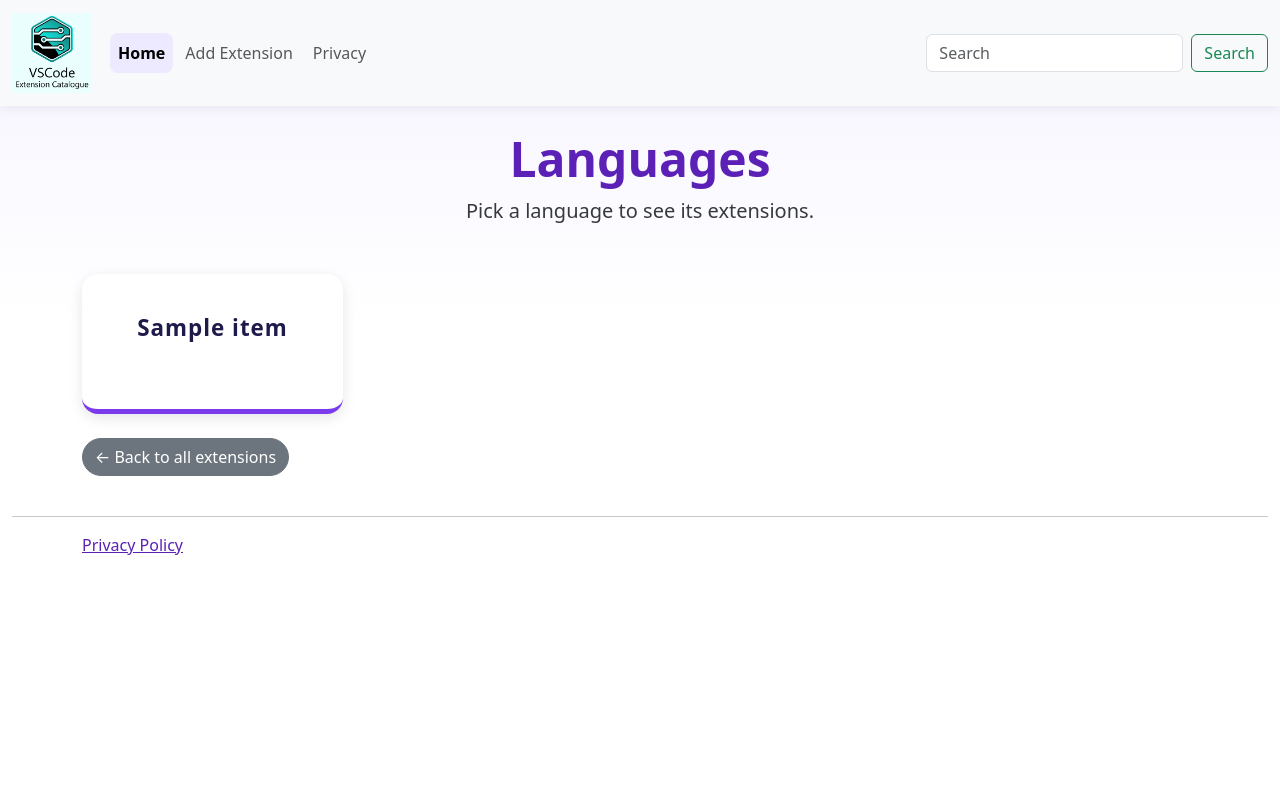
After one commit to TempeHS/2027SE_Flask_PWA_Extension_Vladimir.G, a Flask app: page /languages.html in a window 1280 px wide. The commit adds this page. Run offline with Flask 3, Linux system fonts and the light colour scheme; a database or web service that is not in the repository returns one stand-in record (values such as "Sample title"); data that the repository does not hold is empty; some libraries are stand-ins or nearby versions.

Commit message:
extenion task 1:

```diff
--- a/api.py
+++ b/api.py
@@ -44,6 +44,12 @@ def post():
         return {"error": "Unauthorised"}, 401
 
 
+@api.route("/languages", methods=["GET"])
+@limiter.limit("3/second", override_defaults=False)
+def languages():
+    return dbHandler.get_languages(), 200
+
+
 @api.route("/", methods=["GET"])
 @limiter.limit("3/second", override_defaults=False)
 def get():
--- a/main.py
+++ b/main.py
@@ -103,5 +103,14 @@ def form():
         return render_template("/add.html", data={})
 
 
+@app.route("/languages.html", methods=["GET"])
+def languages_page():
+    try:
+        languages = requests.get("http://127.0.0.1:3000/languages").json()
+    except requests.exceptions.RequestException:
+        languages = []
+    return render_template("/languages.html", languages=languages)
+
+
 if __name__ == "__main__":
     app.run(debug=True, host="0.0.0.0", port=5000)
--- a/static/css/style.css
+++ b/static/css/style.css
@@ -1,5 +1,193 @@
+/* Search highlight (required by the search feature) */
 .highlight {
   background-color: yellow;
   border-radius: 20px;
   border: 1px yellow solid;
 }
+
+/* Page colours */
+:root {
+  --accent: #7c3aed;
+  --accent-dark: #5b21b6;
+  --accent-light: #ede9fe;
+  --ink: #1e1b4b;
+}
+
+body {
+  background: linear-gradient(180deg, #f5f3ff 0%, #ffffff 40%);
+  color: var(--ink);
+  min-height: 100vh;
+}
+
+/* Heading box */
+body .bg-body-tertiary.rounded-3 {
+  background: linear-gradient(135deg, var(--accent), #2563eb) !important;
+  color: #ffffff;
+  box-shadow: 0 10px 30px rgba(91, 33, 182, 0.25);
+}
+
+body .display-4 {
+  font-weight: 800;
+  letter-spacing: -0.5px;
+}
+
+body .lead {
+  opacity: 0.9;
+}
+
+/* Menu */
+body .navbar {
+  box-shadow: 0 2px 12px rgba(0, 0, 0, 0.08);
+}
+
+body .nav-link {
+  border-radius: 8px;
+  margin: 0 2px;
+  transition: background-color 0.2s ease;
+}
+
+body .nav-link:hover {
+  background-color: var(--accent-light);
+}
+
+body .nav-link.active {
+  background-color: var(--accent-light);
+  font-weight: 700;
+  color: var(--accent-dark);
+}
+
+/* Buttons */
+body .btn-primary {
+  background-color: var(--accent);
+  border-color: var(--accent);
+  transition:
+    transform 0.15s ease,
+    background-color 0.15s ease;
+}
+
+body .btn-primary:hover,
+body .btn-primary:focus {
+  background-color: var(--accent-dark);
+  border-color: var(--accent-dark);
+  transform: translateY(-2px);
+}
+
+body .btn-group {
+  flex-wrap: wrap;
+  gap: 6px;
+}
+
+body .btn-group > .btn {
+  border-radius: 999px !important;
+}
+
+body .btn-secondary {
+  border-radius: 999px;
+}
+
+/* Extension cards */
+body .card {
+  border: none;
+  border-radius: 16px;
+  overflow: hidden;
+  box-shadow: 0 4px 14px rgba(0, 0, 0, 0.1);
+  transition:
+    transform 0.2s ease,
+    box-shadow 0.2s ease;
+}
+
+body .card:hover {
+  transform: translateY(-6px);
+  box-shadow: 0 12px 28px rgba(91, 33, 182, 0.25);
+}
+
+body .card-img-top {
+  background-color: var(--accent-light);
+  padding: 1.5rem;
+  max-height: 180px;
+  object-fit: contain;
+}
+
+body .card-title {
+  font-weight: 700;
+}
+
+/* Add Extension form */
+body form.box {
+  background-color: #ffffff;
+  padding: 1.5rem;
+  border-radius: 16px;
+  box-shadow: 0 4px 14px rgba(0, 0, 0, 0.1);
+}
+
+body .form-control:focus,
+body .form-select:focus {
+  border-color: var(--accent);
+  box-shadow: 0 0 0 0.25rem rgba(124, 58, 237, 0.25);
+}
+
+/* Footer link */
+body a {
+  color: var(--accent-dark);
+}
+
+body .btn,
+body .nav-link,
+body .navbar-brand {
+  text-decoration: none;
+}
+
+/* Languages page */
+body .languages-header {
+  text-align: center;
+  margin-bottom: 2rem;
+}
+
+body .languages-header .display-5 {
+  font-weight: 800;
+  color: var(--accent-dark);
+}
+
+body a.language-card {
+  display: flex;
+  flex-direction: column;
+  justify-content: center;
+  align-items: center;
+  height: 140px;
+  background-color: #ffffff;
+  border-radius: 16px;
+  border-bottom: 5px solid var(--accent);
+  box-shadow: 0 4px 14px rgba(0, 0, 0, 0.1);
+  color: var(--ink);
+  text-decoration: none;
+  transition:
+    transform 0.2s ease,
+    box-shadow 0.2s ease,
+    background-color 0.2s ease;
+}
+
+body a.language-card:hover,
+body a.language-card:focus {
+  background-color: var(--accent);
+  color: #ffffff;
+  transform: translateY(-6px);
+  box-shadow: 0 12px 28px rgba(91, 33, 182, 0.3);
+}
+
+body .language-name {
+  font-size: 1.4rem;
+  font-weight: 800;
+  letter-spacing: 1px;
+}
+
+body .language-arrow {
+  font-size: 0.85rem;
+  margin-top: 0.4rem;
+  opacity: 0;
+  transition: opacity 0.2s ease;
+}
+
+body a.language-card:hover .language-arrow,
+body a.language-card:focus .language-arrow {
+  opacity: 1;
+}
--- /dev/null
+++ b/templates/languages.html
@@ -0,0 +1,25 @@
+{% extends 'layout.html' %} {% block content %}
+<div class="container py-4">
+  <div class="row">
+    <div class="languages-header">
+      <h1 class="display-5">Languages</h1>
+      <p class="lead">Pick a language to see its extensions.</p>
+    </div>
+    {% if languages %} {% for language in languages %}
+    <div class="col-6 col-md-4 col-lg-3 mb-4">
+      <a class="language-card" href="/?lang={{ language | lower }}">
+        <span class="language-name">{{ language }}</span>
+        <span class="language-arrow">View extensions &rarr;</span>
+      </a>
+    </div>
+    {% endfor %} {% else %}
+    <p class="text-danger">Could not load the languages from the API.</p>
+    {% endif %}
+  </div>
+  <div class="row">
+    <div class="col-12">
+      <a class="btn btn-secondary" href="/">&larr; Back to all extensions</a>
+    </div>
+  </div>
+</div>
+{% endblock %}
```
Also changed, not shown: database_manager.py (+8 -1 lines), templates/index.html (+12 -13 lines).
